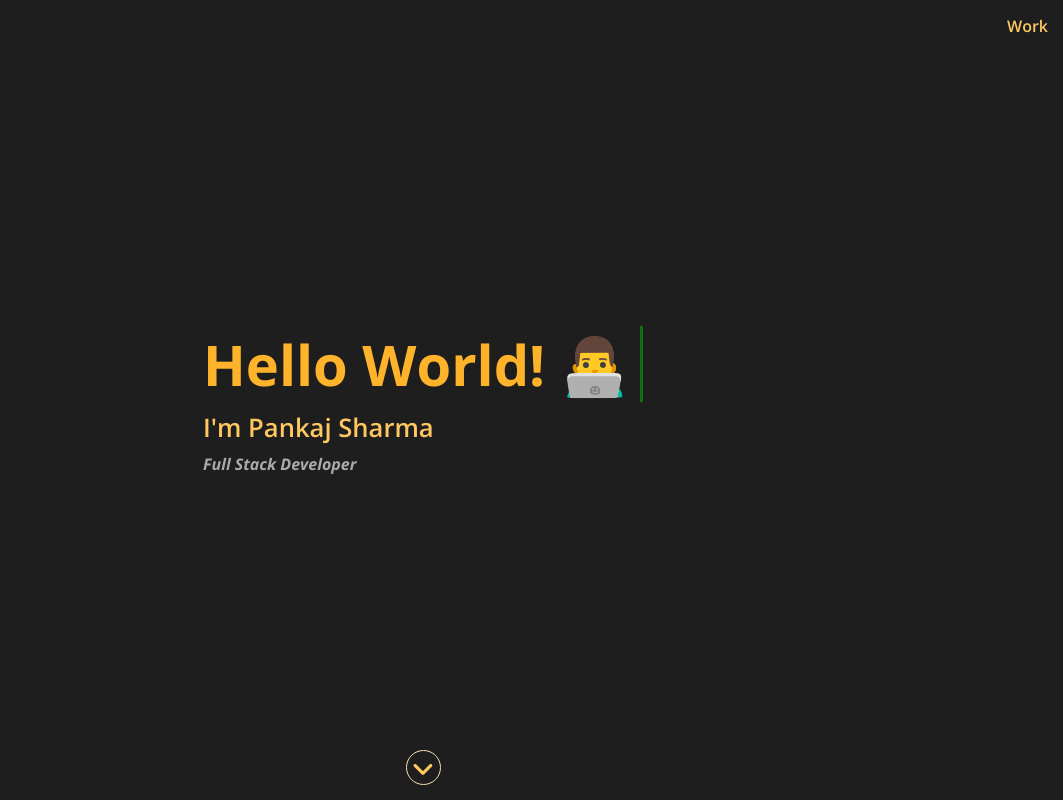
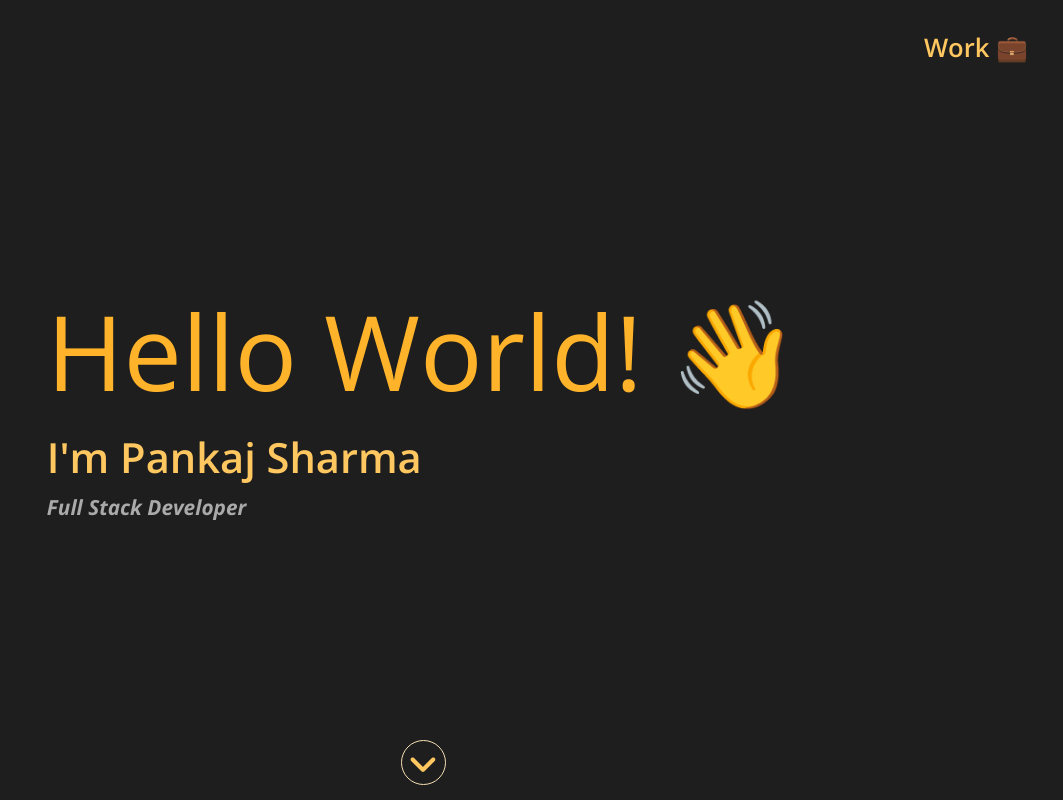
Before and after one commit to Starboy-Sharma/portfolio, a React (Create React App) app: page / in a window 1280 px wide. Shown: the top 800 px of the page, without its empty margins (217-1280 px from the left). Built offline with nearby package versions, Linux system fonts and the light colour scheme.

Commit message:
update home view

```diff
--- a/src/component/Header/Header.css
+++ b/src/component/Header/Header.css
@@ -9,12 +9,12 @@
 }
 
 .header h1 {
-  font-weight: bold;
+  font-weight: 400;
   color: #feb32a;
-  font-size: 3.5rem;
-  animation: animated-text 4s steps(29, end) 1s 1 normal both,
-    animated-cursor 600ms steps(29, end) infinite;
-  border-right: solid 3px rgba(0, 255, 0, 0.75);
+  font-size: 6.5rem;
+  /* animation: animated-text 4s steps(29, end) 1s 1 normal both,
+    animated-cursor 600ms steps(29, end) infinite; */
+  /* border-right: solid 3px rgba(0, 255, 0, 0.75); */
   white-space: nowrap;
   overflow: hidden;
   margin: 0;
@@ -22,7 +22,7 @@
 }
 
 .header h3 {
-  font-size: 1.6rem;
+  font-size: 2.6rem;
   color: #ffc760;
   font-weight: 600;
   margin: 8px 0px 0px;
@@ -31,7 +31,7 @@
 .header .welcome-msg span {
   color: #aaaaab;
   font-weight: 600;
-  font-size: 1rem;
+  font-size: 1.3rem;
   font-style: italic;
   margin-top: 8px;
   display: block;
@@ -40,6 +40,7 @@
 .header a {
   color: #ffc760;
   text-decoration: none;
+  font-size: 33px;
 }
 
 /* text animation */
@@ -66,8 +67,8 @@
 
 /* Scroll bottom button */
 .header .arrow-down {
-  width: 35px;
-  height: 35px;
+  width: 45px;
+  height: 45px;
   border: 1px solid wheat;
   position: absolute;
   bottom: 15px;
@@ -88,11 +89,15 @@
 /* nav section work */
 .header .nav {
   position: absolute;
-  top: 15px;
-  right: 15px;
+  top: 30px;
+  right: 35px;
   font-weight: 600;
   transition: 0.3s;
   cursor: pointer;
+}
+
+.header .nav a {
+  font-size: 1.6rem;
 }
 
 .header .nav span:hover {
--- a/src/component/Header/Header.js
+++ b/src/component/Header/Header.js
@@ -5,12 +5,12 @@ const Header = () => {
   return (
     <div className="header">
       <div className="welcome-msg">
-        <h1> Hello World! 👨‍💻</h1>
+        <h1> Hello World! 👋</h1>
         <h3> I'm Pankaj Sharma </h3>
         <span> Full Stack Developer </span>
       </div>
       <div className="nav">
-        <a href="#work"> Work </a>
+        <a href="#work" title="Work"> Work 💼</a>
       </div>
       <div className="arrow-down">
         <a href="#about">
```
Also changed, not shown: public/images/about-1.png (added), 1 other file (tests, documents, lock files or other folders).
